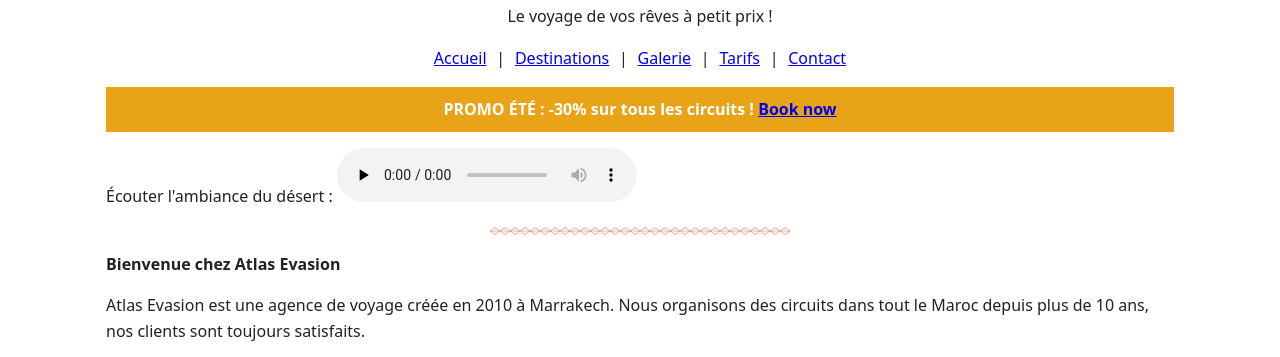
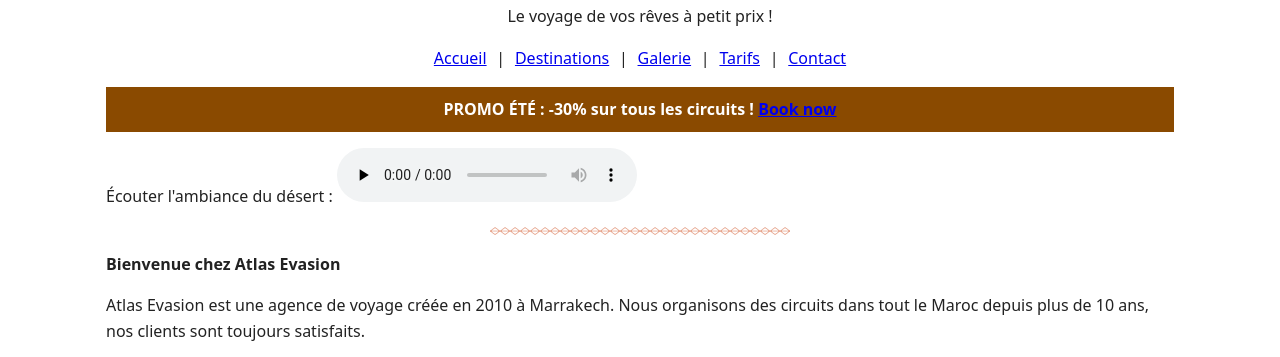
Before and after one commit to trooperjack8-ship-it/atlas-evasion, a plain HTML site: page index.html in a window 1280 px wide. Shown: the part 718-1075 px from the top of the page. Drawn offline with Linux system fonts and the light colour scheme.

Commit message:
Accessibility: main landmark + contrast fix

```diff
--- a/index.html
+++ b/index.html
@@ -23,6 +23,7 @@
 </nav>
 </header>
 
+<main>
 <p class="promo">PROMO ÉTÉ : -30% sur tous les circuits ! <a href="tarifs.html">Book now</a></p>
 
 <p>Écouter l'ambiance du désert : <audio src="media/ambiance.wav" controls preload="none"></audio></p>
@@ -63,6 +64,8 @@
 
 <p>Vous voulez connaître nos prix ? <a href="tarifs.html">En savoir plus</a></p>
 
+</main>
+
 <footer id="pied">
 <p>© 2019 Atlas Evasion - Tous droits réservés - <a href="contact.html">Contact</a></p>
 <p>Site fictif réalisé pour un exercice pédagogique.</p>
--- a/style.css
+++ b/style.css
@@ -4,7 +4,7 @@
 #banniere img{width:100%;object-fit:cover;max-height:60vh}
 #entete,#menu{text-align:center}
 nav a{margin:0 .35rem}
-.promo{background:#e8a317;color:#fff;padding:.6rem 1rem;text-align:center;font-weight:bold}
+.promo{background:#8a4a00;color:#fff;padding:.6rem 1rem;text-align:center;font-weight:bold}
 table{width:100%;border-collapse:collapse;margin:1rem 0}
 td,th{border:1px solid #999;padding:.5rem}
 th{background:#ffffcc}
```
